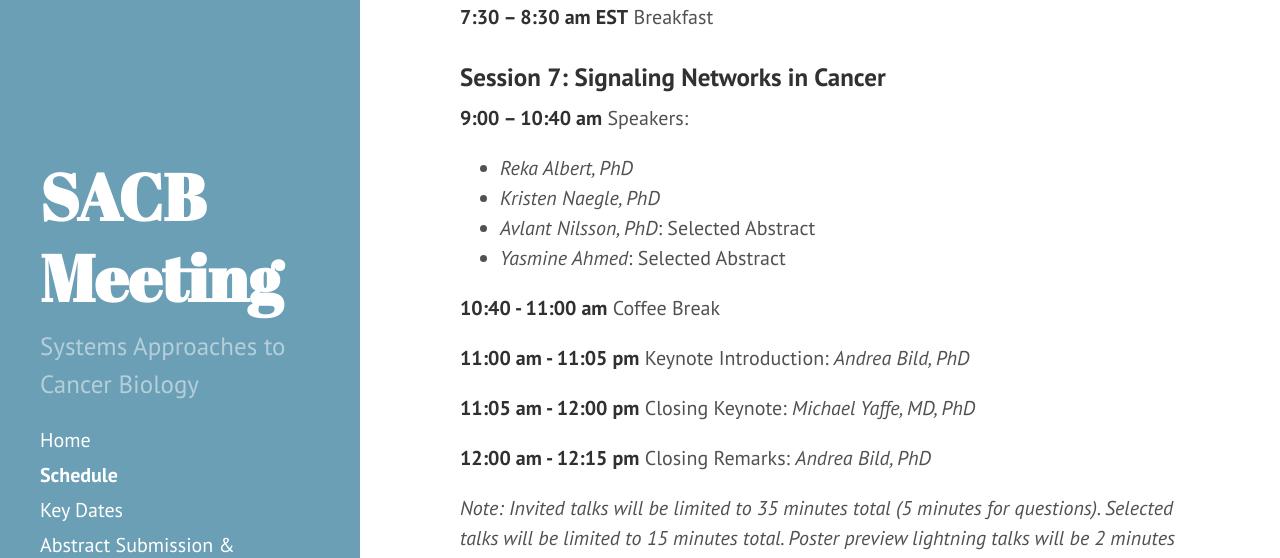
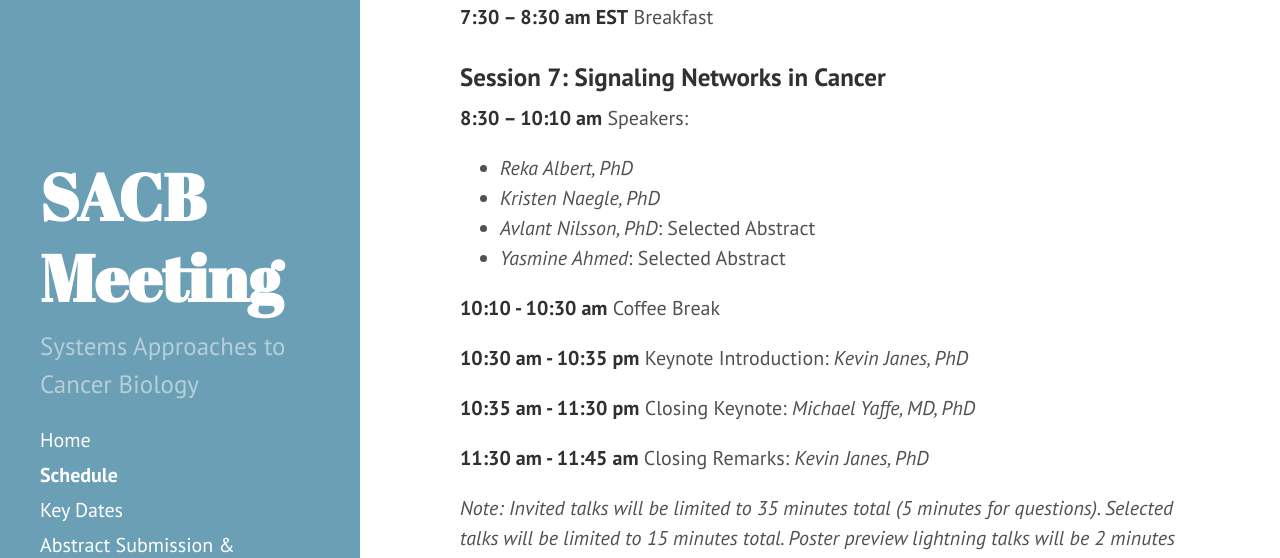
Before and after one commit to AECCSB/sacb-meeting, a Jekyll site: the page built from schedule.md, in a window 1280 px wide and 900 px high, scrolled down 2581 px. Shown: the part 157-715 px from the top of the window. Built offline with Jekyll 4.4.1, drawn with Linux system fonts in a browser that asks for light colours; some of the changed text lies outside the part shown.

Commit message:
Update schedule.md

```diff
--- a/schedule.md
+++ b/schedule.md
@@ -9,7 +9,7 @@ layout: page
 
 **5:30 – 7:00 pm**        Dinner
 
-**7:00 – 7:05 pm**        Keynote Introduction: _Trachette Jackson, PhD_
+**7:00 – 7:05 pm**        Keynote Introduction: _Kevin Janes, PhD_
 
 **7:05 – 8:00 pm**        Opening Keynote: _Kornelia Polyak, MD, PhD_
 
@@ -99,20 +99,20 @@ Speakers:
 **7:30 – 8:30 am EST**    Breakfast
 
 ### Session 7: Signaling Networks in Cancer
-**9:00 – 10:40 am**
+**8:30 – 10:10 am**
 Speakers:
 + _Reka Albert, PhD_
 + _Kristen Naegle, PhD_
 + _Avlant Nilsson, PhD_: Selected Abstract
 + _Yasmine Ahmed_: Selected Abstract
 
-**10:40 - 11:00 am**      Coffee Break
+**10:10 - 10:30 am**      Coffee Break
 
-**11:00 am - 11:05 pm**   Keynote Introduction: _Andrea Bild, PhD_
+**10:30 am - 10:35 pm**   Keynote Introduction: _Kevin Janes, PhD_
 
-**11:05 am - 12:00 pm**   Closing Keynote: _Michael Yaffe, MD, PhD_
+**10:35 am - 11:30 pm**   Closing Keynote: _Michael Yaffe, MD, PhD_
 
-**12:00 am - 12:15 pm**   Closing Remarks: _Andrea Bild, PhD_
+**11:30 am - 11:45 am**   Closing Remarks: _Kevin Janes, PhD_
 
 
 _Note: Invited talks will be limited to 35 minutes total (5 minutes for questions). Selected talks will be limited to 15 minutes total. Poster preview lightning talks will be 2 minutes and meant to be previews of posters._
```
Also changed, not shown: other parts of schedule.md (+1 -1 lines).
